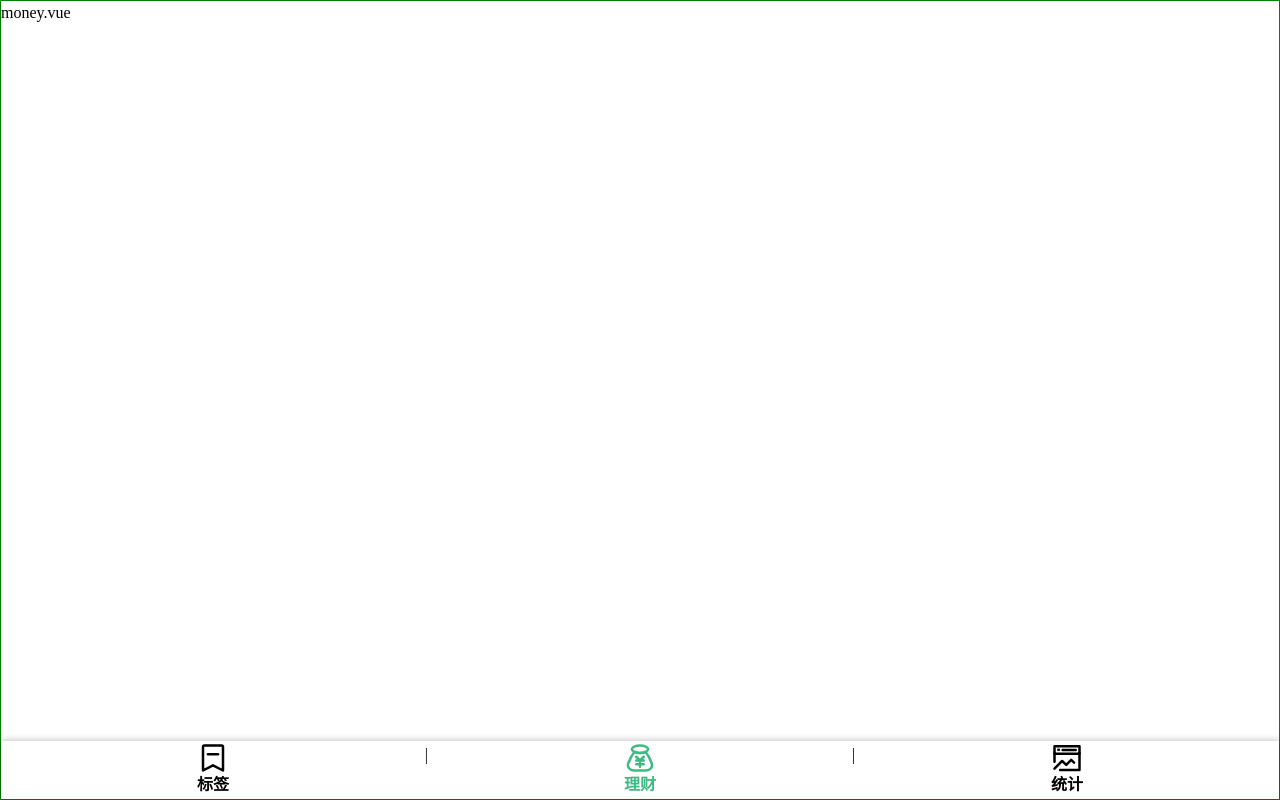
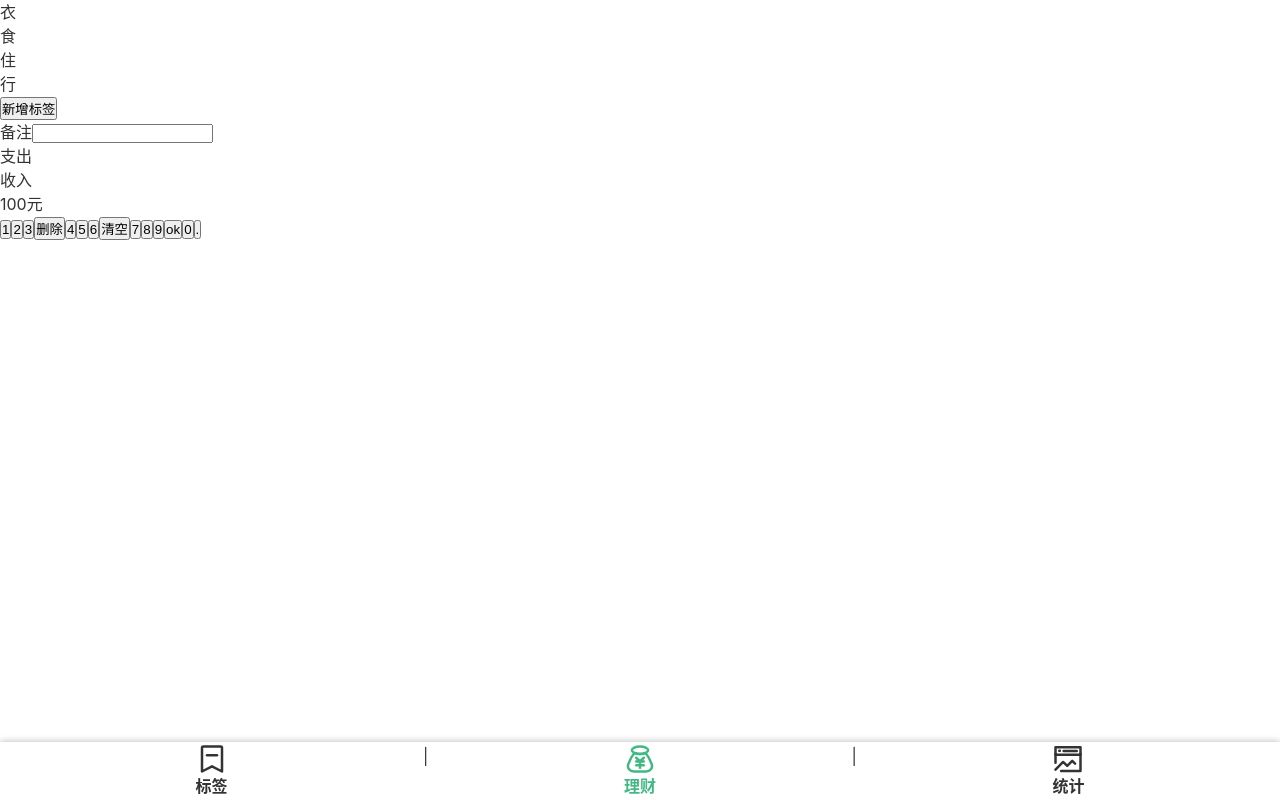
Before and after one commit to yshinu/wcmoney, a Vue app: page /#/money in a window 1280 px wide. Built offline with nearby package versions, Linux system fonts and the light colour scheme.

Commit message:
添加全局样式

```diff
--- a/public/index.html
+++ b/public/index.html
@@ -8,10 +8,7 @@
     <title><%= htmlWebpackPlugin.options.title %></title>
   </head>
   <body>
-    <noscript>
-      <strong>We're sorry but <%= htmlWebpackPlugin.options.title %> doesn't work properly without JavaScript enabled. Please enable it to continue.</strong>
-    </noscript>
+
     <div id="app"></div>
-    <!-- built files will be auto injected -->
   </body>
 </html>
--- a/src/App.vue
+++ b/src/App.vue
@@ -1,24 +1,23 @@
 <template>
-    <div>
+    <div id="app">
         <router-view/>
     </div>
 </template>
 
 <style lang="scss">
+@import "~@/assets/style.scss";
+
 * {
-    margin: 0;
-    padding: 0;
-    box-sizing: border-box;
-}
-body{
-    line-height: 1.5;
+  margin: 0;
+  padding: 0;
+  box-sizing: border-box;
 }
 #app {
-  font-family: Avenir, Helvetica, Arial, sans-serif;
   -webkit-font-smoothing: antialiased;
   -moz-osx-font-smoothing: grayscale;
-  text-align: center;
-  color: #2c3e50;
+  color: #333;
+  line-height: 1.5;
+  font-family: $font-hei;
 }
 
 </style>
--- /dev/null
+++ b/src/assets/style.scss
@@ -0,0 +1,3 @@
+$font-hei :  -apple-system, "Noto Sans", "Helvetica Neue", Helvetica, "Nimbus Sans L", Arial, "Liberation Sans", "PingFang SC", "Hiragino Sans GB", "Noto Sans CJK SC", "Source Han Sans SC", "Source Han Sans CN", "Microsoft YaHei", "Wenquanyi Micro Hei", "WenQuanYi Zen Hei", "ST Heiti", SimHei, "WenQuanYi Zen Hei Sharp", sans-serif;
+$font-kai : Baskerville, Georgia, "Liberation Serif", "Kaiti SC", STKaiti, "AR PL UKai CN", "AR PL UKai HK", "AR PL UKai TW", "AR PL UKai TW MBE", "AR PL KaitiM GB", KaiTi, KaiTi_GB2312, DFKai-SB, "TW\-Kai", serif;
+$font-song : Georgia, "Nimbus Roman No9 L", "Songti SC", "Noto Serif CJK SC", "Source Han Serif SC", "Source Han Serif CN", STSong, "AR PL New Sung", "AR PL SungtiL GB", NSimSun, SimSun, "TW\-Sung", "WenQuanYi Bitmap Song", "AR PL UMing CN", "AR PL UMing HK", "AR PL UMing TW", "AR PL UMing TW MBE", PMingLiU, MingLiU, serif;
--- a/src/components/Layout.vue
+++ b/src/components/Layout.vue
@@ -11,7 +11,6 @@
 
 <style lang="scss" scoped>
 .nav-wrapper {
-  border: 1px solid green;
   display: flex;
   flex-direction: column;
   height: 100vh;
--- a/src/views/AboutView.vue
+++ /dev/null
@@ -1,5 +0,0 @@
-<template>
-  <div class="about">
-    <h1>This is an about page</h1>
-  </div>
-</template>
--- a/src/views/Money.vue
+++ b/src/views/Money.vue
@@ -1,8 +1,48 @@
 <template>
     <layout>
-        <span>
-            money.vue
-        </span>
+        <div class="tags">
+            <ul class="current">
+                <li>衣</li>
+                <li>食</li>
+                <li>住</li>
+                <li>行</li>
+            </ul>
+            <div class="new">
+                <button>新增标签</button>
+            </div>
+        </div>
+        <div>
+            <label class="notes">
+                <span class="name">备注</span>
+                <input type="text">
+            </label>
+        </div>
+        <div>
+        <ul class="types">
+            <li class="selected">支出</li>
+            <li>收入</li>
+        </ul>
+        </div>
+        <div class="numberPad">
+        <div class="output">100元</div>
+        <div class="buttons">
+            <button>1</button>
+            <button>2</button>
+            <button>3</button>
+            <button>删除</button>
+            <button>4</button>
+            <button>5</button>
+            <button>6</button>
+            <button>清空</button>
+            <button>7</button>
+            <button>8</button>
+            <button>9</button>
+            <button>ok</button>
+            <button>0</button>
+            <button>.</button>
+        </div>
+        </div>
+
     </layout>
 </template>
 
```
Also changed, not shown: src/views/HomeView.vue (deleted, +0 -18 lines).
